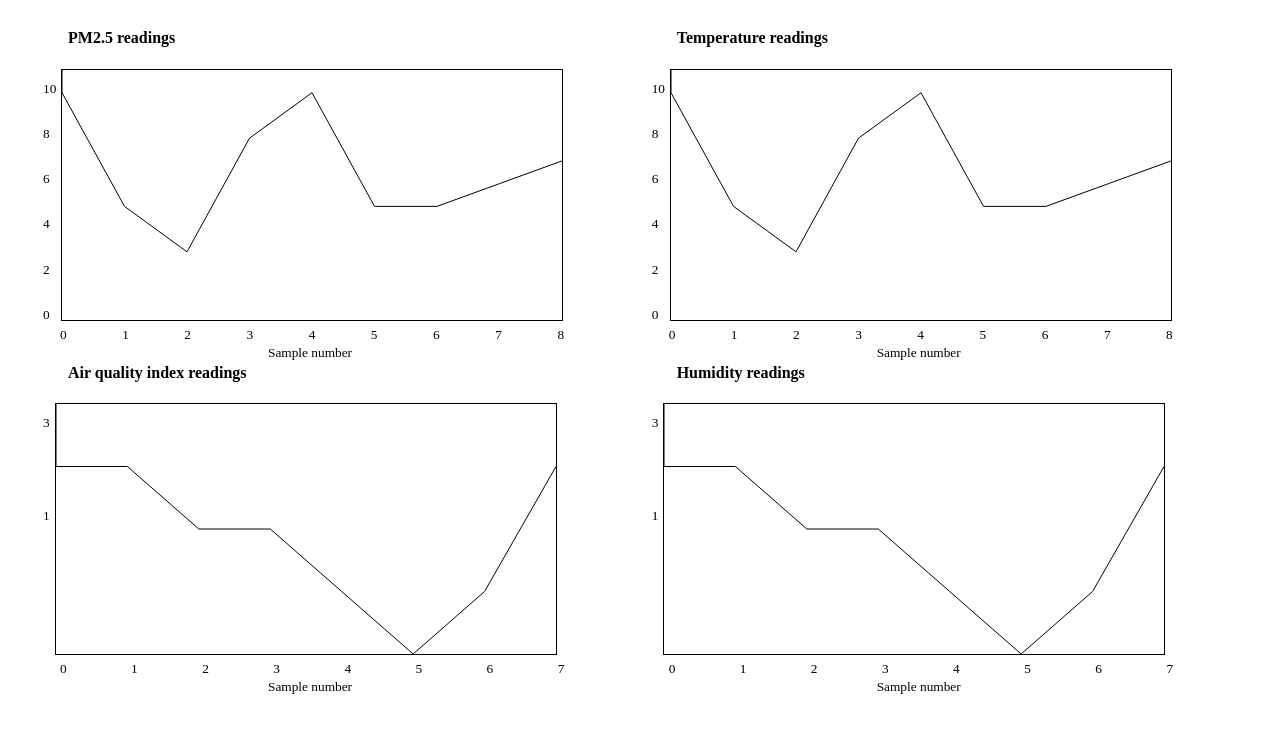
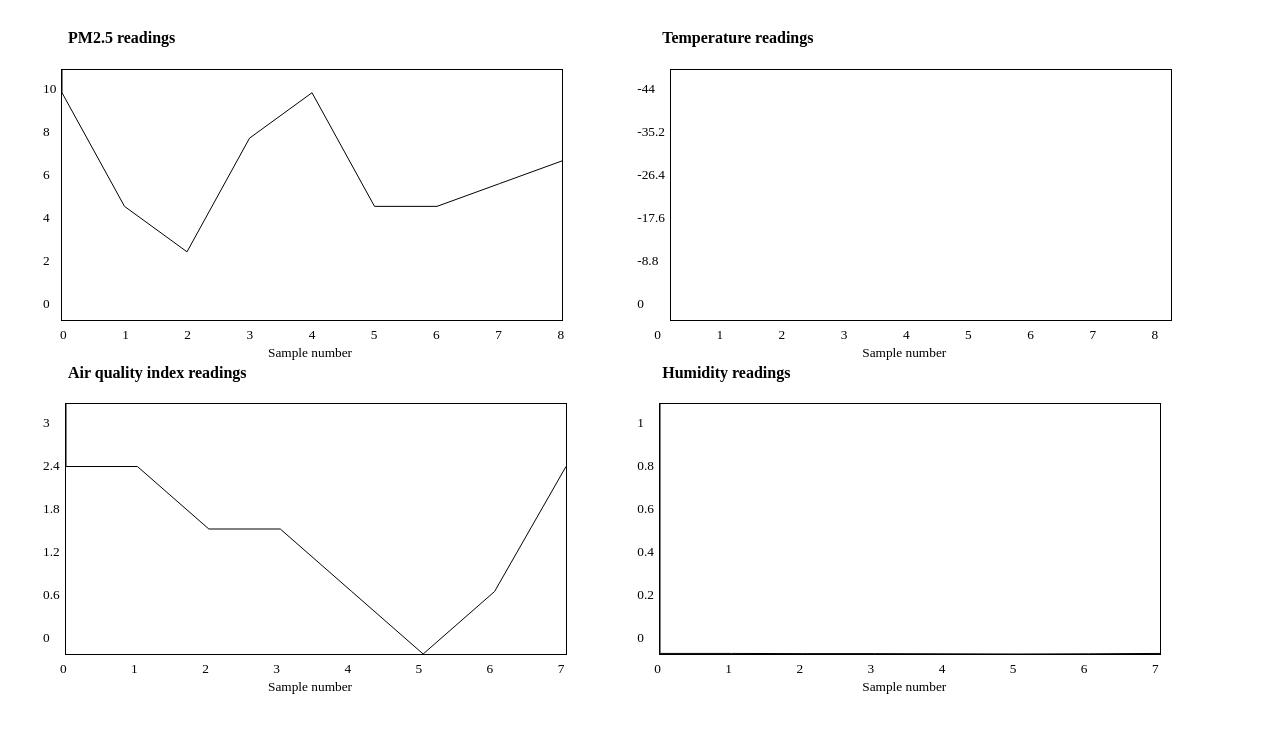
Before and after one commit to Sharon131/Arduino-Weather-Server, a plain HTML site: page index.html in a window 1280 px wide. Drawn offline with Linux system fonts and the light colour scheme.

Commit message:
Added temp and hum conversion, fixed plot values labels.

```diff
--- a/index.html
+++ b/index.html
@@ -50,13 +50,14 @@ Refresh: 30 -->
         document.getElementById(samples_name).appendChild(node2);
         document.getElementById(sensor_name + '_sample_0').style.marginLeft = "22px";
 
-        for (var i=0;i<=max_value;i+=2) {
+        var values_no = 5.0;
+        for (var i=0;i<=values_no;i++) {
           var node = document.createElement("small");
-          node.innerHTML = max_value - i;
+          node.innerHTML = Math.round((max_value - i*max_value/values_no)*10)/10;
           node.id = 'value_' + String(i/2);
           node.style.position = "relative";
           node.style.left = "20px";
-          node.style.top = String((i*3/5)*scale/(max_value+1)+10) + "px"
+          node.style.top = String((i*1/2)*scale/values_no+10) + "px"
           document.getElementById(values_name).appendChild(node);
           document.getElementById(values_name).appendChild(document.createElement("br"));
         }
@@ -69,8 +70,8 @@ Refresh: 30 -->
         var hum = [3, 3, 2, 2, 1, 0, 1, 3];
         drawForSensor("ZPH01", ZPH01, function(x) { return x*1; });
         drawForSensor("ZP01", ZP01, function(x) { return x; });
-        drawForSensor("temp", temp, function(x) { return x; });
-        drawForSensor("hum", hum, function(x) { return x; });
+        drawForSensor("temp", temp, function(x) { return -45+175.0*x/65535; });
+        drawForSensor("hum", hum, function(x) { return 100.0*x/65535; });
       }
 
     </script>
```
